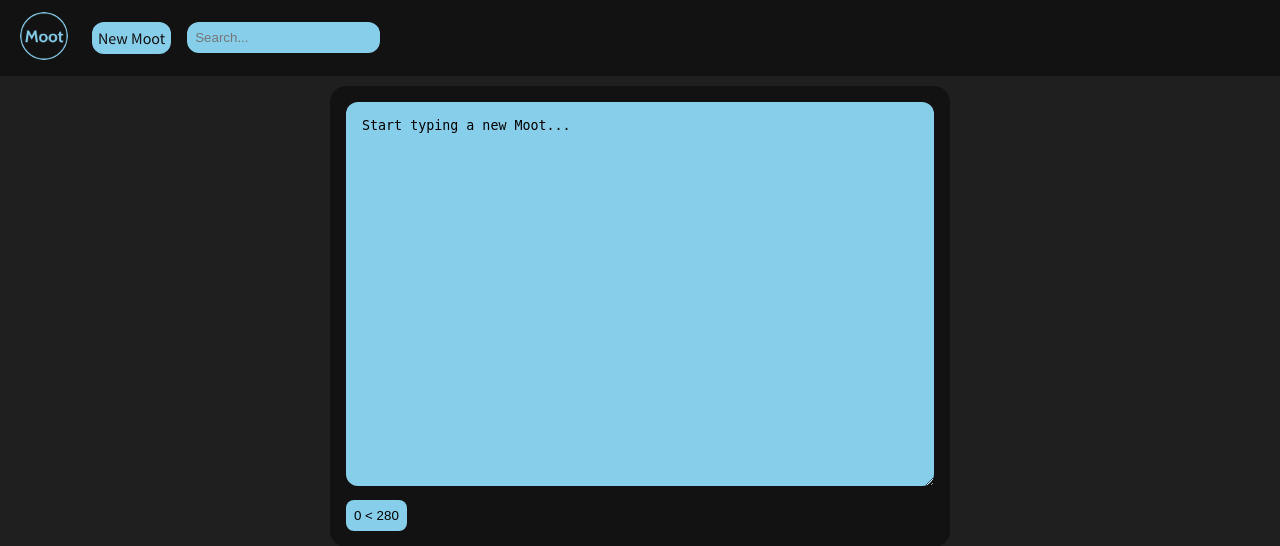
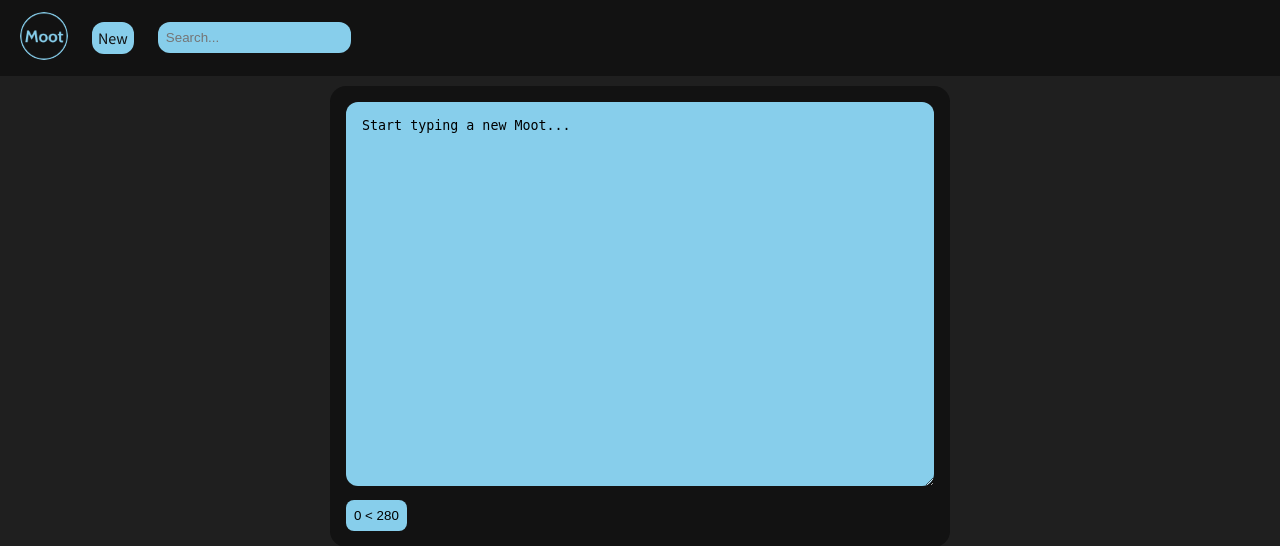
Before and after one commit to vcokltfre/moot, a Python web app: template templates/new.html in a window 1280 px wide. Shown: the top 546 px of the page. Run offline with Jinja, Linux system fonts and the light colour scheme; the template is opened without the code that fills it, so the values that code supplies are empty.

Commit message:
chore: navbar changes

```diff
--- a/static/css/style.css
+++ b/static/css/style.css
@@ -48,7 +48,7 @@ nav .newmoot {
   border-radius: 12px;
 }
 nav .search {
-  margin-left: 1rem;
+  margin-left: 1.5rem;
   padding: 8px;
   background: #87ceeb;
   color: #111;
--- a/static/scss/style.scss
+++ b/static/scss/style.scss
@@ -73,7 +73,7 @@ nav {
   }
 
   .search {
-    margin-left: 1rem;
+    margin-left: 1.5rem;
     padding: 8px;
     background: #87ceeb;
     color: #111;
--- a/templates/base.html
+++ b/templates/base.html
@@ -14,7 +14,7 @@
     <nav>
       <a class="brand" href="/"><img src="/static/images/moot.png"></a>
       <ul>
-        <li><a class="newmoot" href="/new">New Moot</a></li>
+        <li><a class="newmoot" href="/new">New</a></li>
         <li><input id="search" class="search" type="text" placeholder="Search..."></li>
       </ul>
       <a href="/users/{{ user.id }}" class="user">
```
